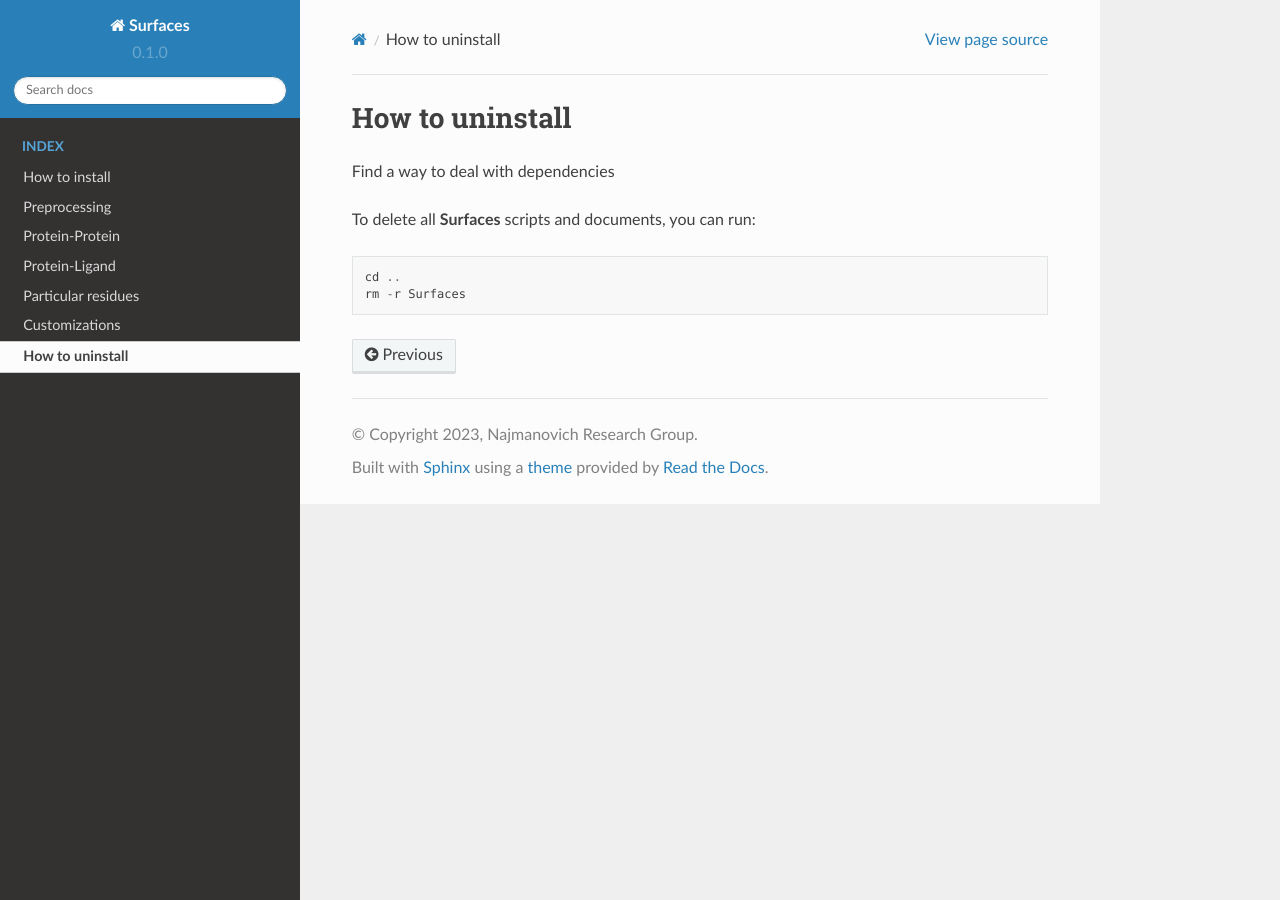
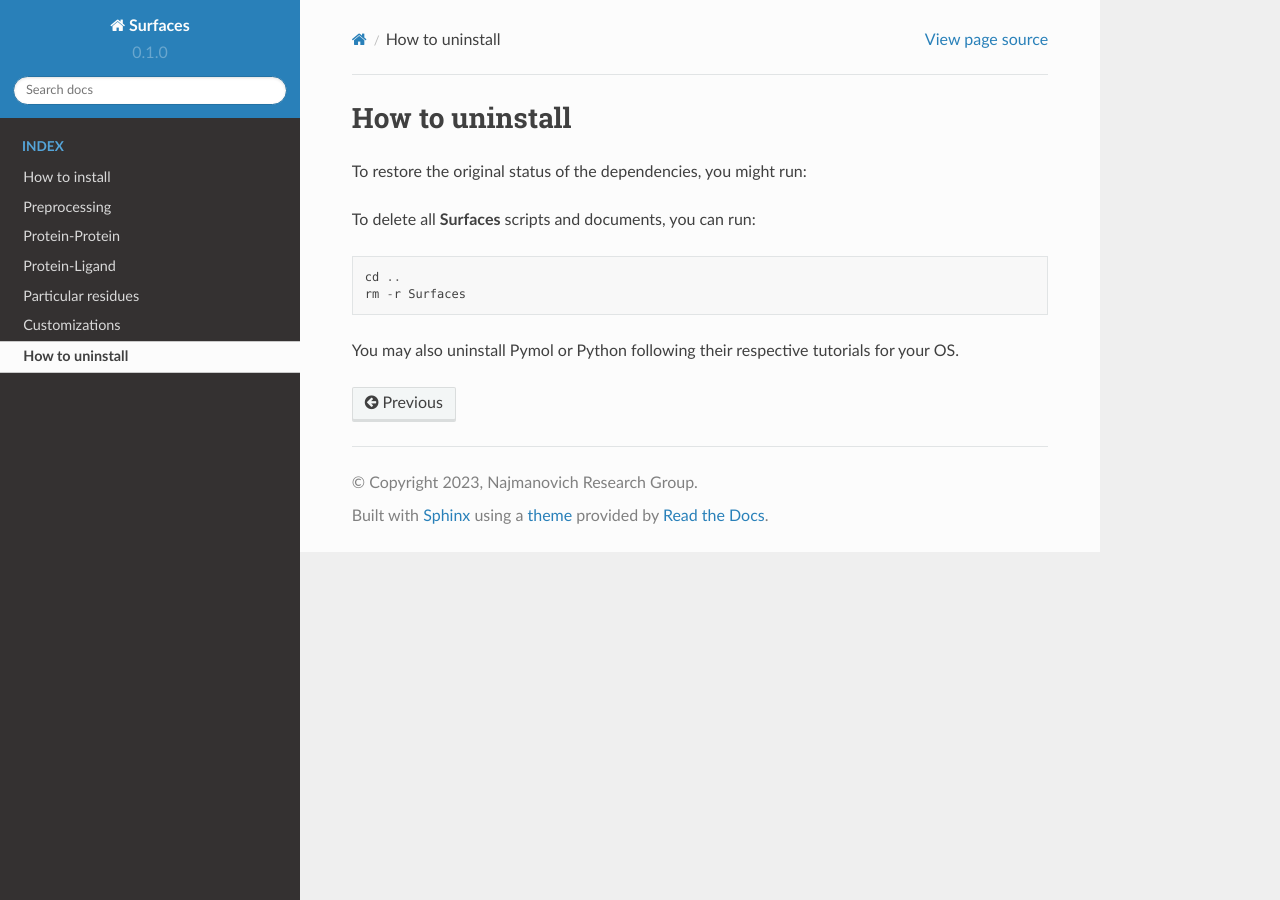
Before and after one commit to nataliateruel/Surfaces_tutorial, a Sphinx documentation site: the page built from docs/source/How_to_uninstall.rst, in a window 1280 px wide. Built offline with Sphinx 7.4.7 and the Read the Docs theme 2.0.0, drawn with Linux system fonts in a browser that asks for light colours.

Commit message:
Update How_to_uninstall.rst

```diff
--- a/docs/source/How_to_uninstall.rst
+++ b/docs/source/How_to_uninstall.rst
@@ -1,9 +1,13 @@
 How to uninstall
 =====
 
-Find a way to deal with dependencies
+To restore the original status of the dependencies, you might run::
+
+
 
 To delete all **Surfaces** scripts and documents, you can run::
 
 	cd ..
 	rm -r Surfaces
+
+You may also uninstall Pymol or Python following their respective tutorials for your OS.
```
